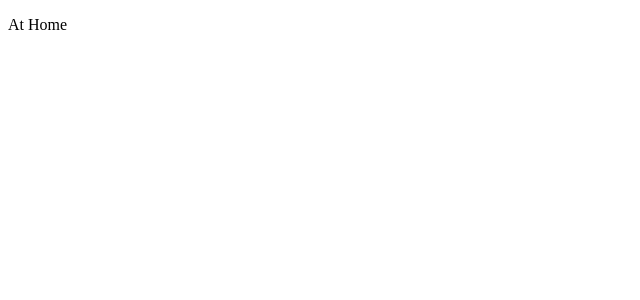
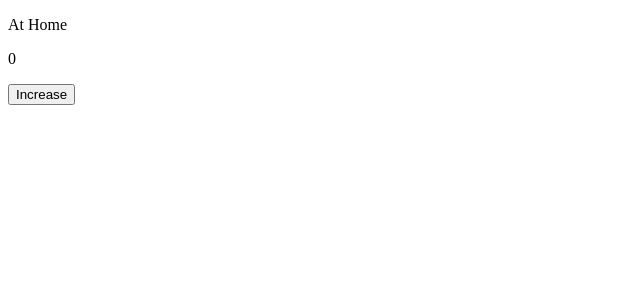
Before and after one commit to concept-practice/vue-template, a Vue app: page / in a window 1280 px wide. Shown: the top 300 px of the page, without its empty margins (0-640 px from the left). Built offline with nearby package versions, Linux system fonts and the light colour scheme.

Commit message:
testing actually works

```diff
--- a/src/features/home/LandingHome.vue
+++ b/src/features/home/LandingHome.vue
@@ -1,5 +1,17 @@
 <template>
   <p>At Home</p>
+  <p>{{ counter }}</p>
+  <div>
+    <button @click="handleUpdateCounter">Increase</button>
+  </div>
 </template>
 
-<script setup lang="ts"></script>
+<script setup lang="ts">
+import { ref } from "vue";
+
+const counter = ref<number>(0);
+
+const handleUpdateCounter = (): void => {
+  ++counter.value;
+};
+</script>
--- a/vitest.config.ts
+++ b/vitest.config.ts
@@ -1,6 +1,8 @@
 import { defineConfig } from "vitest/config";
+import vue from "@vitejs/plugin-vue";
 
 export default defineConfig({
+  plugins: [vue()],
   test: {
     globals: true,
     environment: "jsdom",
```
Also changed, not shown: src/setupTests.ts (+0 -1 lines), 1 other file (tests, documents, lock files or other folders).
